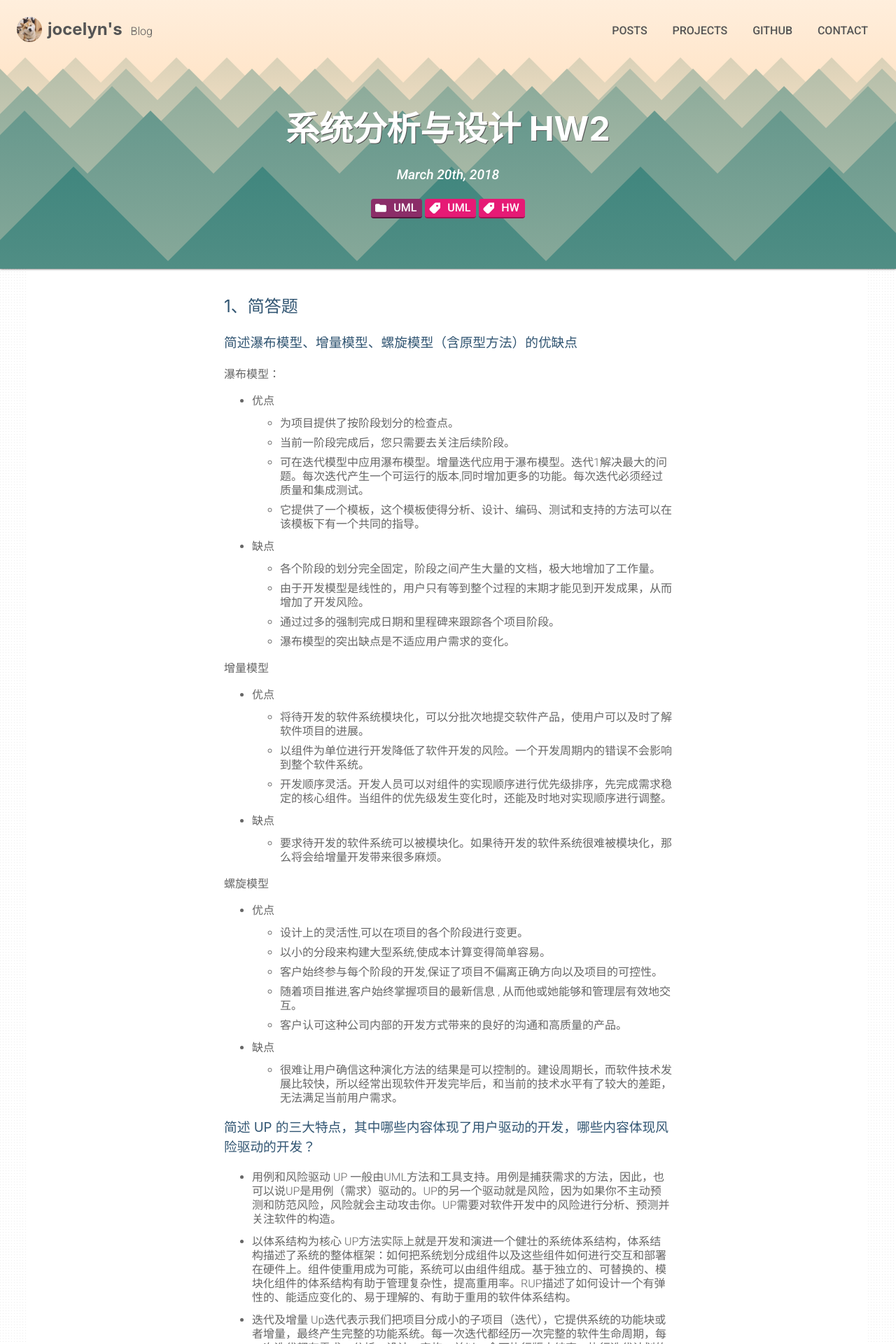
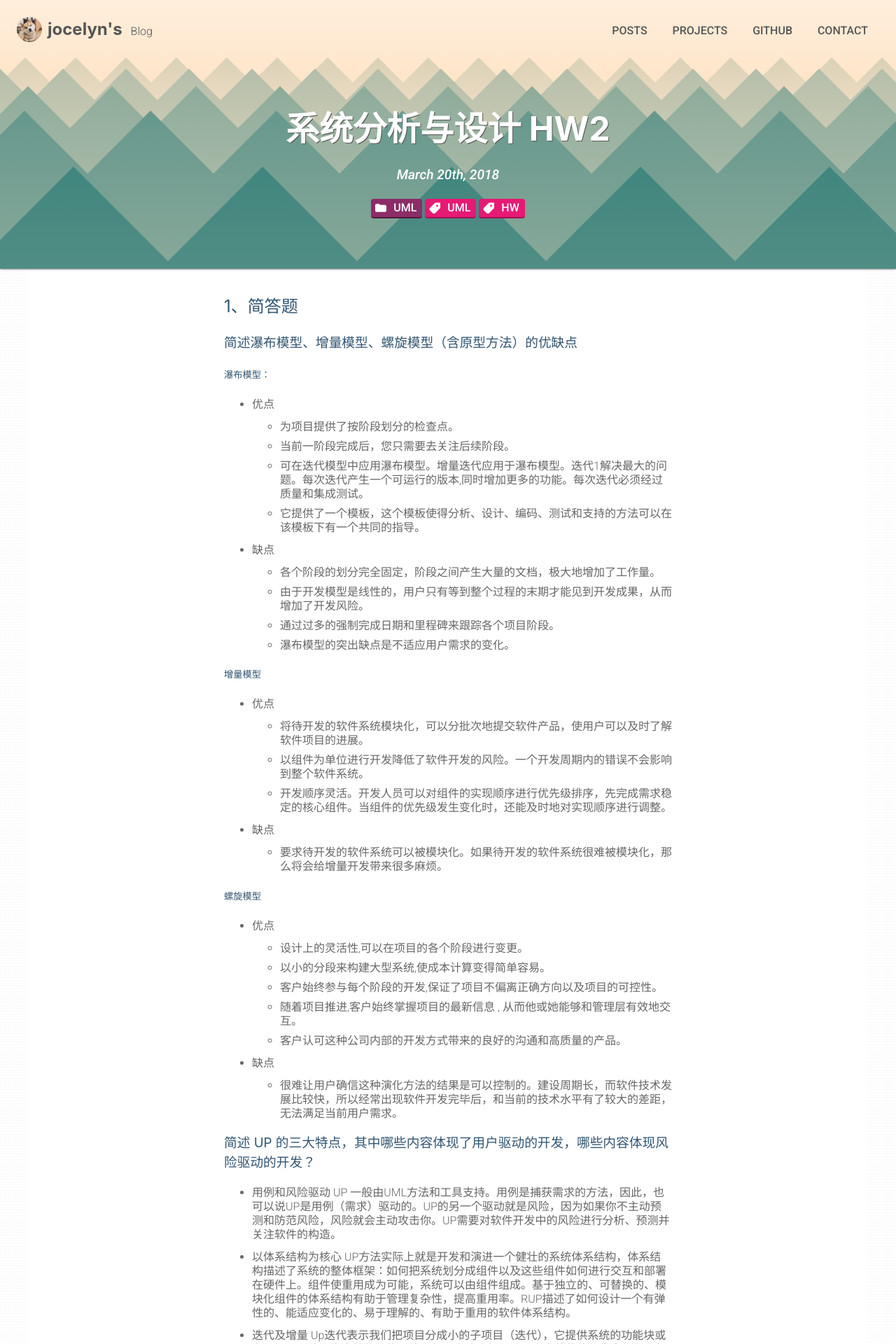
Before and after one commit to JocelynWSJ/JocelynWSJ.github.io, a Jekyll site: the page built from _posts/2018-3-20-系统分析与设计HW2.md, in a window 1280 px wide. Shown: the top 1920 px of the page at 70% size. Built offline with Jekyll 4.4.1, drawn with Linux system fonts in a browser that asks for light colours.

Commit message:
initial commit

```diff
--- a/_posts/2018-3-20-系统分析与设计HW2.md
+++ b/_posts/2018-3-20-系统分析与设计HW2.md
@@ -11,7 +11,7 @@ tags: [UML, HW]
 ---------
 ### 简述瀑布模型、增量模型、螺旋模型（含原型方法）的优缺点 ###
 
-瀑布模型：
+##### 瀑布模型： #####
 
  * 优点
    * 为项目提供了按阶段划分的检查点。
@@ -24,7 +24,7 @@ tags: [UML, HW]
    * 通过过多的强制完成日期和里程碑来跟踪各个项目阶段。
    * 瀑布模型的突出缺点是不适应用户需求的变化。
 
-增量模型
+##### 增量模型 #####
 
  * 优点
    * 将待开发的软件系统模块化，可以分批次地提交软件产品，使用户可以及时了解软件项目的进展。
@@ -33,7 +33,7 @@ tags: [UML, HW]
  * 缺点
    * 要求待开发的软件系统可以被模块化。如果待开发的软件系统很难被模块化，那么将会给增量开发带来很多麻烦。
 
-螺旋模型
+##### 螺旋模型 #####
 
  * 优点
    * 设计上的灵活性,可以在项目的各个阶段进行变更。
```
